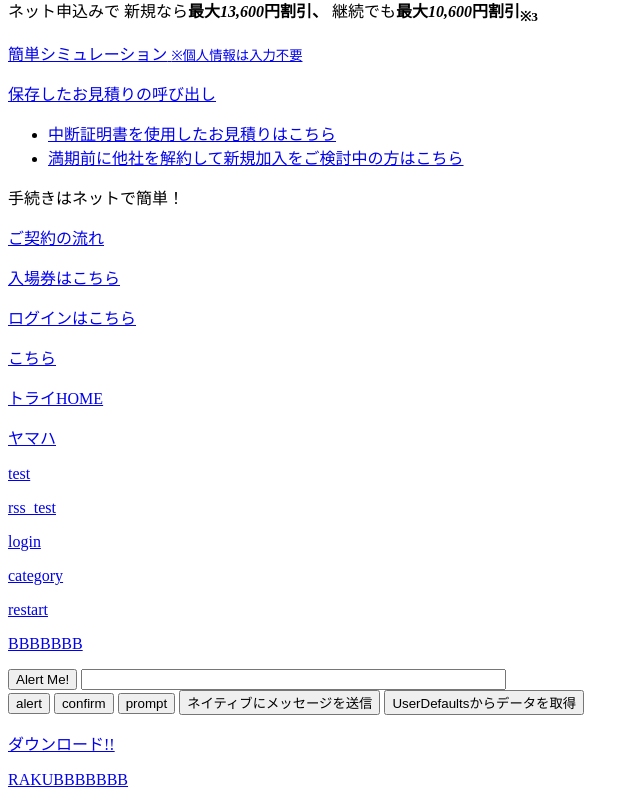
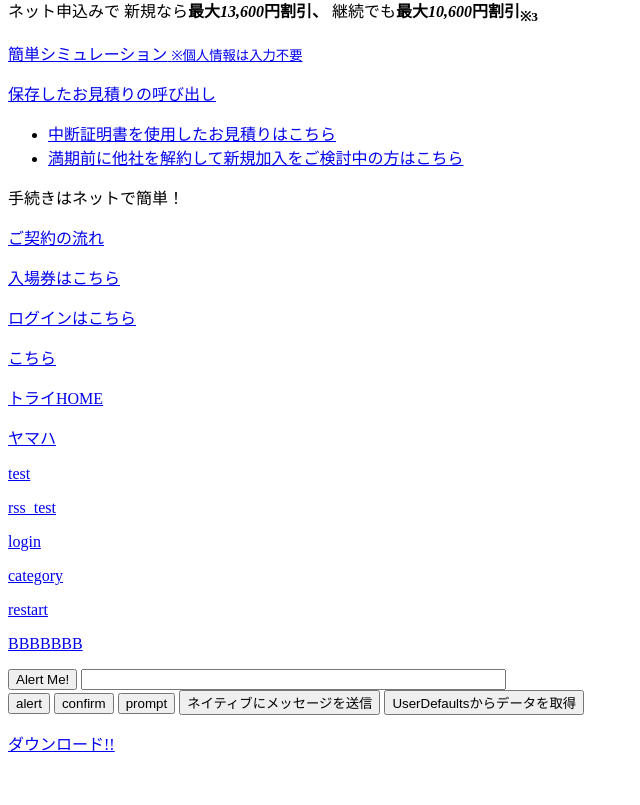
Before and after one commit to LoveBlackCoffee/html_test, a plain HTML site: page index.html in a window 1280 px wide. Shown: the part 950-1755 px from the top of the page, without its empty margins (0-640 px from the left). After the commit the page ends 1721 px from the top, so only its background shows below. Drawn offline with Linux system fonts and the light colour scheme.

Commit message:
Revert "test"
This reverts commit cb2619f25fa090ff317f6a7aa4d66da7442d252a.

```diff
--- a/index.html
+++ b/index.html
@@ -284,9 +284,6 @@
         <a
             href="native:/action/open_browser?url=https%3A%2F%2Fs3.ap-northeast-1.amazonaws.com%2Fcmpt2stg4.meitetsucom.co.jp-cmp0000011%2F38%2F100522%2Farticle%2Ffile%2F125915%2Fd6897e196b20860934b75c119e225b93bb56c30b.pdf%3Fresponse-content-disposition%3Dattachment%253B%2520filename%253D%2522PDF%2525E3%252583%252580%2525E3%252582%2525A6%2525E3%252583%2525B3%2525E3%252583%2525AD%2525E3%252583%2525BC%2525E3%252583%252589%2525EF%2525BC%252588attachment%2525E6%25258C%252587%2525E5%2525AE%25259A%2525EF%2525BC%252589.pdf%2522%253B%2520filename%252A%253DUTF-8%2527%2527PDF%2525E3%252583%252580%2525E3%252582%2525A6%2525E3%252583%2525B3%2525E3%252583%2525AD%2525E3%252583%2525BC%2525E3%252583%252589%2525EF%2525BC%252588attachment%2525E6%25258C%252587%2525E5%2525AE%25259A%2525EF%2525BC%252589.pdf%26amp%3Bresponse-content-type%3Dapplication%252Foctet-stream%26amp%3BX-Amz-Content-Sha256%3DUNSIGNED-PAYLOAD%26amp%3BX-Amz-Algorithm%3DAWS4-HMAC-SHA256%26amp%3BX-Amz-Credential%3DAKIAQTAXEIHWBCNS4FXB%252F20240610%252Fap-northeast-1%252Fs3%252Faws4_request%26amp%3BX-Amz-Date%3D20240610T020202Z%26amp%3BX-Amz-SignedHeaders%3Dhost%26amp%3BX-Amz-Expires%3D86400%26amp%3BX-Amz-Signature%3D341d43baf4f13e97631847e27c6cf690b2ff0bdacdda666cd891ff98746f7d8c">ダウンロード!!</a>
     </p>
-    <p>
-        <a href="native:/action/rakuten_point_card">RAKUBBBBBBB</a>
-    </p>
 </body>
 
 </html>
```
